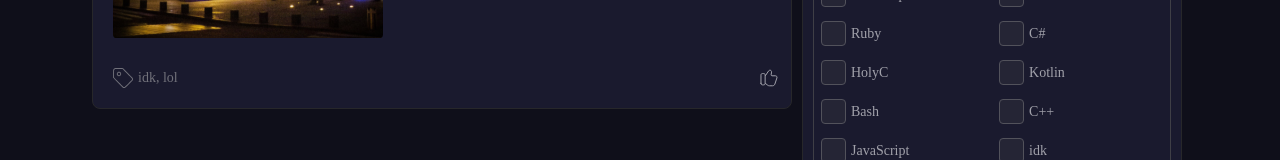
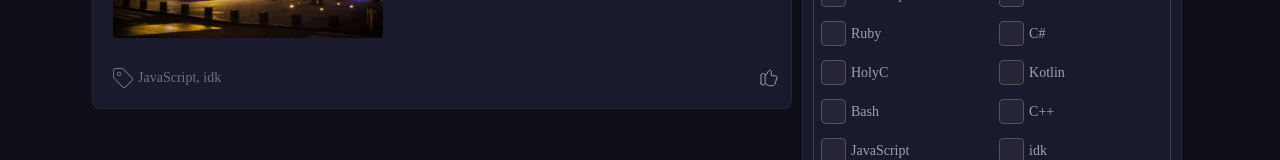
Before and after one commit to DmitriyPechenyuk0/ForumHub-Frontend, a React (Create React App) app: page / in a window 1280 px wide. Shown: the part 229-389 px from the top of the page. Built offline with nearby package versions, Linux system fonts and the light colour scheme.

Commit message:
some changes in post display

```diff
--- a/src/components/Posts/Parameters.tsx
+++ b/src/components/Posts/Parameters.tsx
@@ -6,6 +6,7 @@ import { tags } from './PostList';
 import unfilledCheckbox from '../../assets/svg/unfilledcheckbox.svg'
 import filledCheckbox from '../../assets/svg/filledcheckbox.svg'
 import radioButtonIcon from '../../assets/svg/radio.svg'
+import { useEffect } from 'react';
 
 interface IDisplayTags{
     id: number
@@ -41,6 +42,9 @@ interface IParameters {
 
 
 export function Parameters(props: IParameters){
+    useEffect(()=> {
+        console.log(props.selectedTags)
+    }, [props.selectedTags])
     const toggleTag = (tagId: number) => {
         if (props.selectedTags.includes(tagId)) {
             props.setSelectedTags(props.selectedTags.filter(id => id !== tagId))
--- a/src/components/Posts/PostList.tsx
+++ b/src/components/Posts/PostList.tsx
@@ -13,7 +13,7 @@ export interface Post{
     title: string,
     shortDescription: string,
     image: string,
-    tags: string[],
+    tags: number[],
     likes?: string
 }
 export interface PostStr{
@@ -48,7 +48,7 @@ export const posts: Post[] = [
         title:'Cologne Boulevard at night',
         shortDescription: 'Cologne Boulevard is a boulevard in the center of Dnipro city, running between Dmitry Yavornytsky Avenue and Taras Shevchenko Street. The boulevard marks the border between the Shevchenko and Soborny districts of the city. It was created in 2004 by separating it from Ispolkomovskaya Street.',
         image: '123',
-        tags: ['idk', 'lol']
+        tags: [1, 2]
     }
 ]
 interface IPostList{
@@ -74,13 +74,23 @@ export function PostList(props: IPostList){
             <div>
                 {postArray.map(
                     post => {
+                        let postTags: string[] = [ ]
+                        post.tags.forEach(
+                            (ptag) => {
+                                tags.forEach(gtag => {
+                                    if(gtag.id == ptag){
+                                        postTags = [...postTags, gtag.title]
+                                    }
+                                })
+                            }
+                        )
                         return <PostCard
 
-                        key={post.id}
-                        title = {post.title}
-                        shortDescription={post.shortDescription}
-                        image={post.image}
-                        tags={post.tags.join(', ')}></PostCard>
+                            key={post.id}
+                            title = {post.title}
+                            shortDescription={post.shortDescription}
+                            image={post.image}
+                            tags={postTags.join(', ')}></PostCard>
                     }
                 )}
             </div>
```
Also changed, not shown: 1 other file (tests, documents, lock files or other folders).
